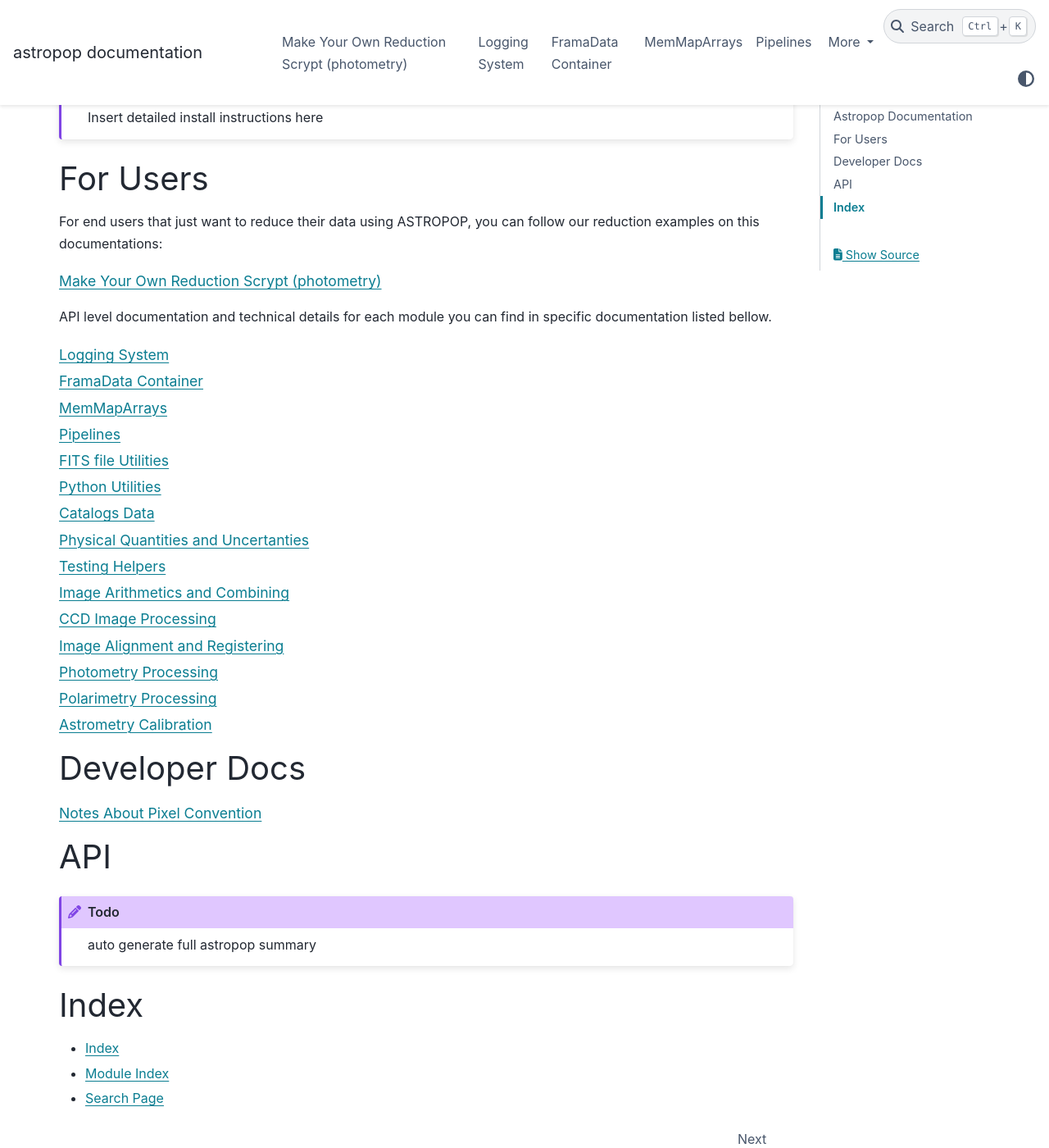
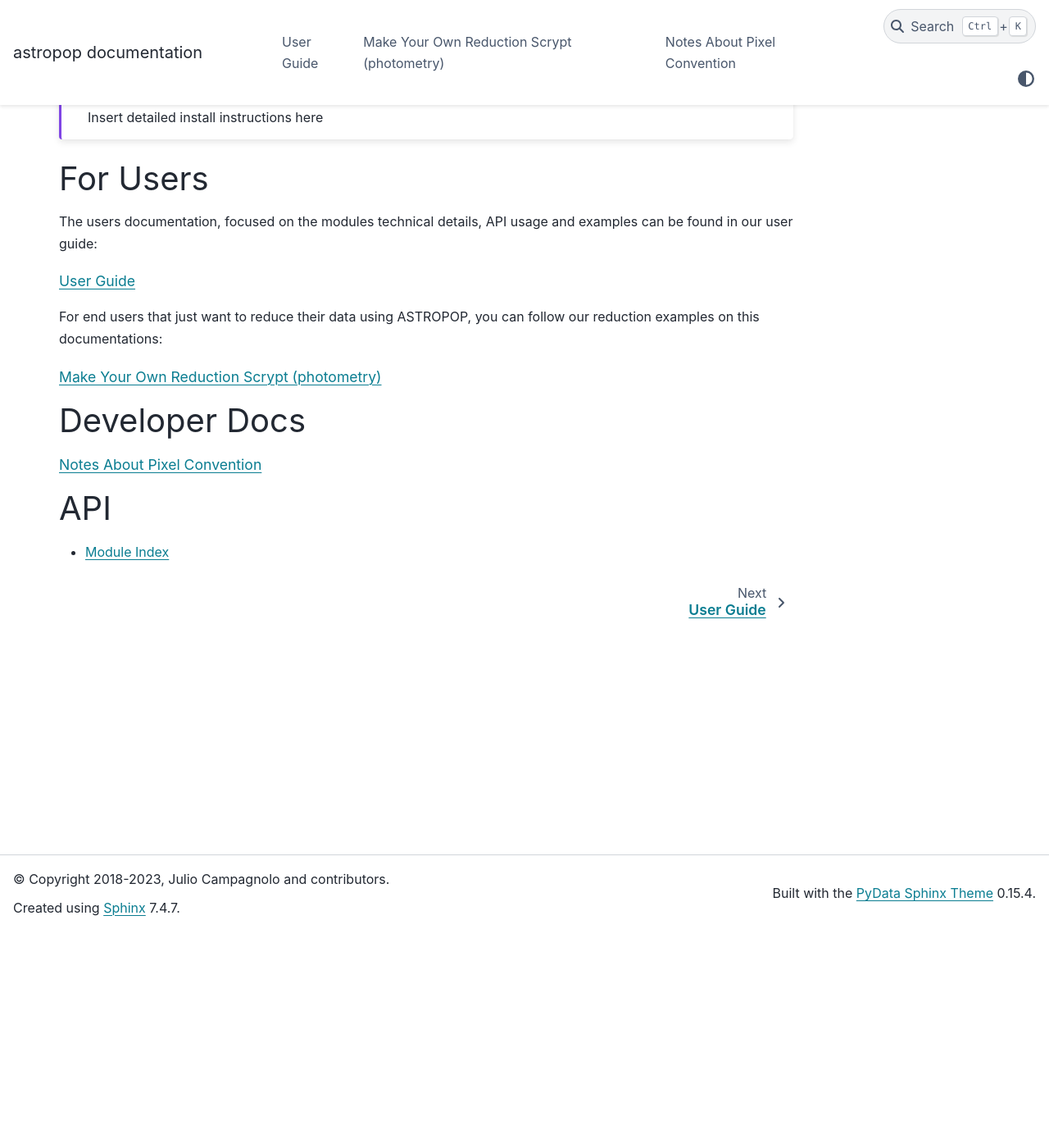
Before and after one commit to juliotux/astropop, a Sphinx documentation site: the page built from docs/index.rst, in a window 1280 px wide and 1400 px high, scrolled down 264 px. Shown: the whole window at 82% size. Built offline with Sphinx 7.4.7 and the PyData theme 0.15.4, drawn with Linux system fonts in a browser that asks for light colours; the version number could not be read and is left out; some of the changed text lies outside the part shown.

Commit message:
docs: improve documentation organization

```diff
--- a/docs/index.rst
+++ b/docs/index.rst
@@ -11,34 +11,19 @@
 For Users
 ***************
 
+The users documentation, focused on the modules technical details, API usage and examples can be found in our user guide:
+
+.. toctree::
+    :maxdepth: 1
+
+    user_guide.rst
+
 For end users that just want to reduce their data using ASTROPOP, you can follow our reduction examples on this documentations:
 
 .. toctree::
     :maxdepth: 1
 
     ipynb/diy_reduction_script.ipynb
-
-
-API level documentation and technical details for each module you can find in specific documentation listed bellow.
-
-.. toctree::
-    :maxdepth: 1
-
-    logger
-    framedata
-    memmap
-    pipelines
-    fits_utils
-    py_utils
-    catalogs
-    physical
-    testing
-    imarith
-    ccdprocessing
-    registering
-    photometry
-    polarimetry
-    astrometry
 
 
 ***************
@@ -54,12 +39,4 @@
 API
 ***************
 
-.. TODO:: auto generate full astropop summary
-
-***************
-Index
-***************
-
-* :ref:`genindex`
 * :ref:`modindex`
-* :ref:`search`
```
Also changed, not shown: docs/astrometry.rst (+12 -4 lines), docs/user_guide.rst (added, +54 -0 lines).
